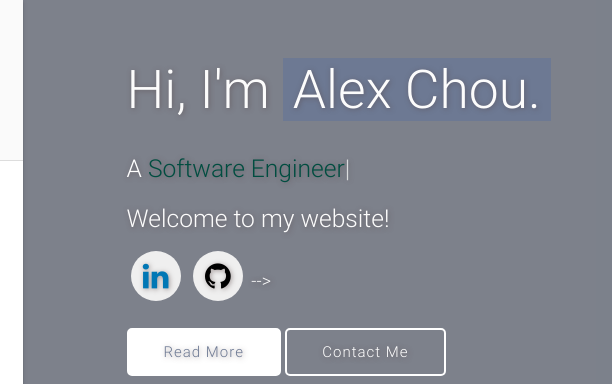
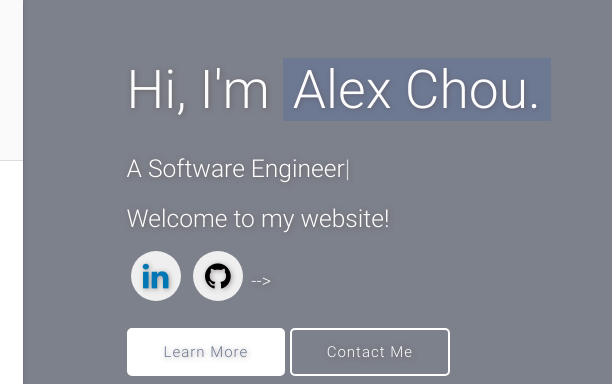
Before and after one commit to adchou11/adchou11.github.io, a plain HTML site: page index.html in a window 1280 px wide. Shown: the top 384 px of the page, 167-779 px from the left. Drawn offline with nearby package versions, Linux system fonts and the light colour scheme.

Commit message:
more stuff

```diff
--- a/assets/css/style.css
+++ b/assets/css/style.css
@@ -157,7 +157,7 @@ a {
 blockquote {
   border-left: 5px solid #795548;
   color: #795548;
-  font-size: 125%;
+  font-size: 25%;
   font-weight: 400;
   margin: 20px 0;
   padding-left: 1.5rem;
--- a/index.html
+++ b/index.html
@@ -191,7 +191,7 @@
           <div class="content section-padding valign" style="margin-left: 10%; margin-top: 50px;">
             <div class="caption">
               <h2>Hi, I'm <span class="teal">Alex Chou.</span></h2>
-              <h5 style="color:#fff">A <span class="typing" style="font-weight: 300; color:#004d40"></span></h5>
+              <h5 style="color:#fff">A <span class="typing" style="font-weight: 325; color:white"></span></h5>
               <!-- <h5 style="color:#00796b">A <span class="typing" style="font-weight: 300; color:#fff"></span></h5> -->
               <h5>Welcome to my website!</h5>
             </div>
@@ -212,7 +212,7 @@
               </a> -->
             </div>
             <div class='buttons'>
-              <a href="#about" class="readme">Read More</a>
+              <a href="#about" class="readme">Learn More</a>
               <a href="#contact" class="contactme">Contact Me</a>
             </div>
           </div>
```
